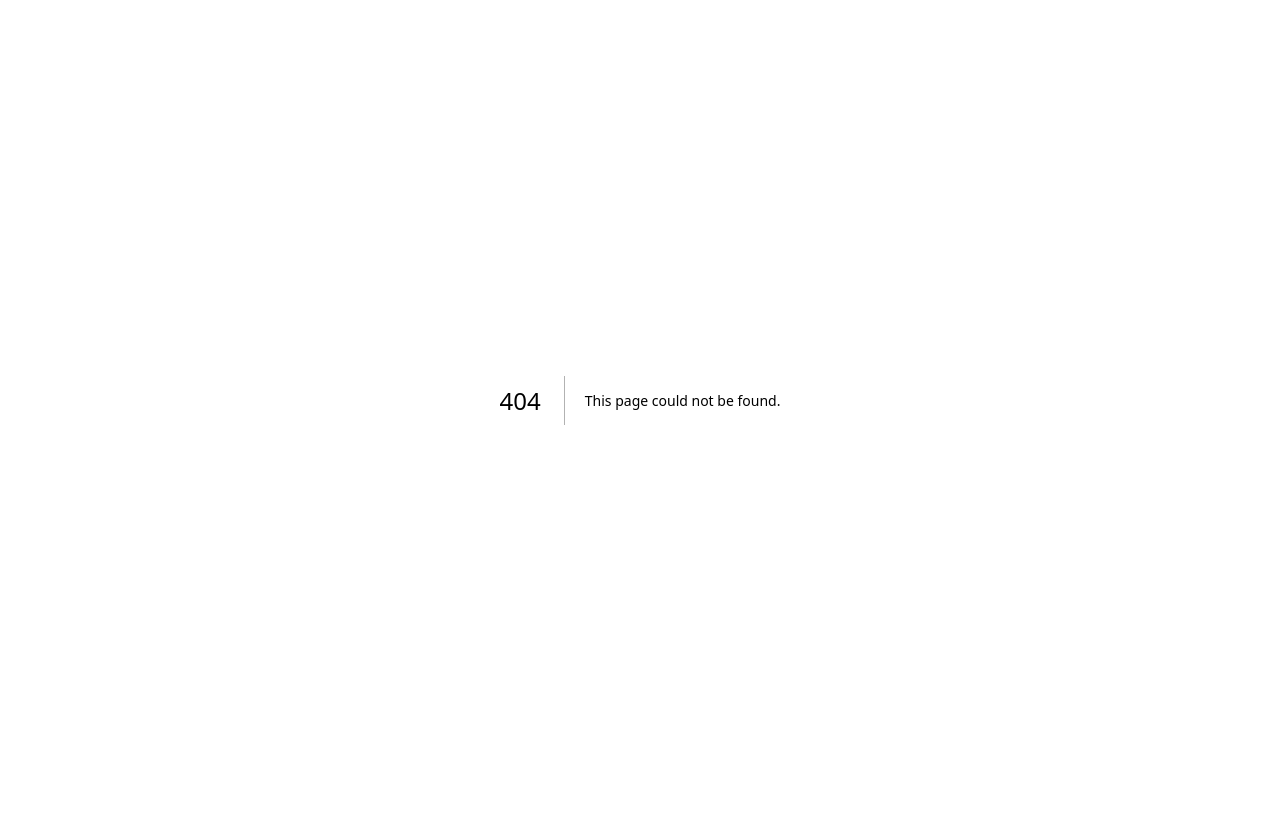
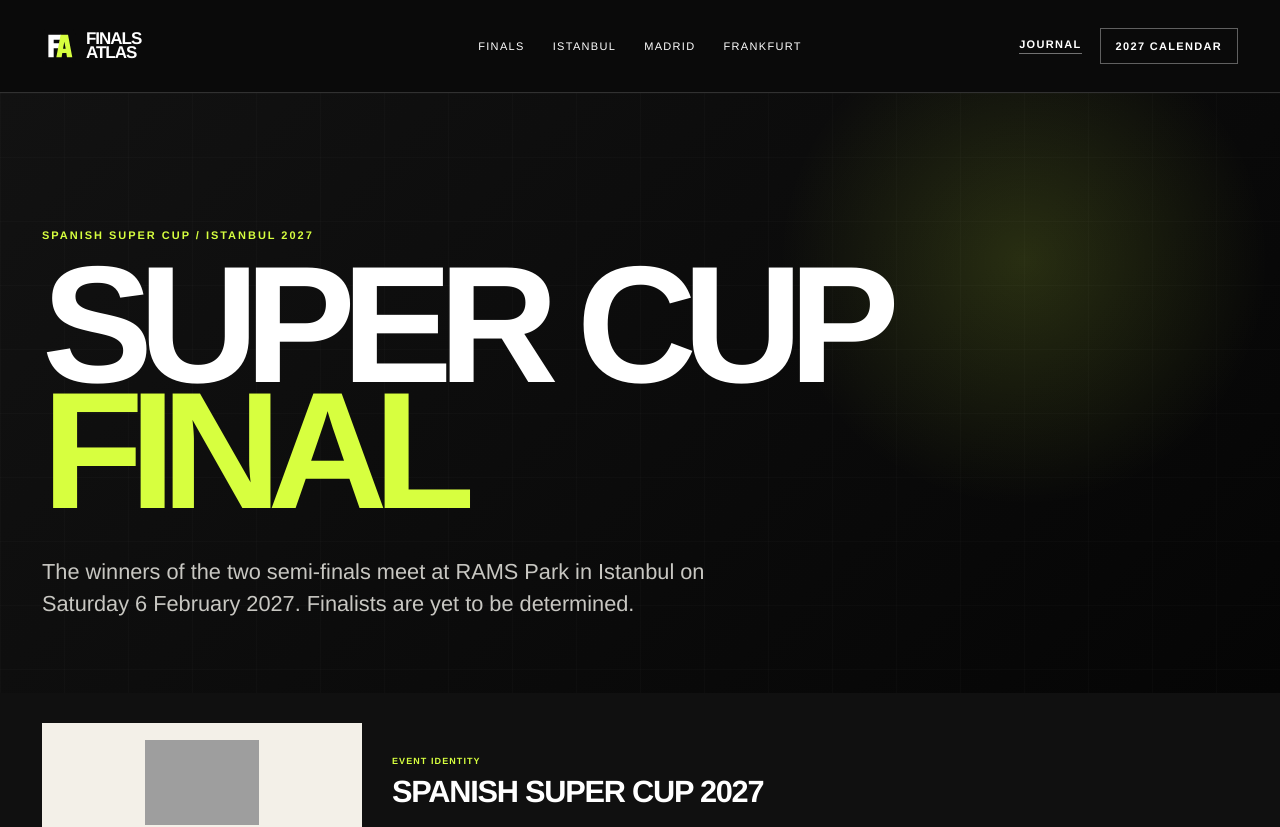
Before and after one commit to istanbulhighlights34-star/finalistanbul, a Next.js app: page /finals/spanish-super-cup-istanbul-2027/final in a window 1280 px wide. Before the commit this address had no page. Shown: the top 827 px of the page. Before the commit the page ends 800 px from the top, so only its background shows below. Built offline with nearby package versions, Linux system fonts and the light colour scheme; grey boxes are pictures that could not be loaded.

Commit message:
Add Spanish Super Cup 2027 match travel guides

```diff
--- a/app/cities/istanbul/spanish-super-cup-week/page.tsx
+++ b/app/cities/istanbul/spanish-super-cup-week/page.tsx
@@ -17,7 +17,7 @@
     introTitle="PLAN BY SIDE OF THE CITY, NOT JUST BY STADIUM"
     paragraphs={["The opening semi-final is at Chobani Stadium in Kadıköy on the Asian side, followed the next night by the second semi-final at Tüpraş Stadium on the European side. The final is at RAMS Park on 6 February.","That spread makes one well-connected hotel base more practical for many visitors than changing hotels between matches. Keep 4 and 5 February open for Istanbul itself and for any official event information published closer to the tournament."]}
     cards={[["02 FEB — KADIKÖY","Treat the first match as an Asian-side day. Build the daytime around Kadıköy and keep the pre-match schedule flexible until official access information is released."],["03 FEB — BEŞİKTAŞ","Shift the city focus to the European waterfront for the second semi-final at Tüpraş Stadium. Confirm normal transport options again on the day."],["04–05 FEB — ISTANBUL","These are the natural city days between the semi-finals and final. Use them for the historic peninsula, Bosphorus or neighborhoods rather than unnecessary stadium travel."],["06 FEB — FINAL","RAMS Park hosts the final. Use the normal Seyrantepe corridor as your planning reference, but follow official instructions if event-specific routing is announced."]]}
-    relatedLinks={[{href:"/finals/spanish-super-cup-istanbul-2027",label:"Spanish Super Cup 2027"},{href:"/cities/istanbul/where-to-stay",label:"Where to stay in Istanbul"},{href:"/cities/istanbul/airports-and-transport",label:"Istanbul airports & transport"},{href:"/cities/istanbul",label:"Istanbul city hub"}]}
+    relatedLinks={[{href:"/finals/spanish-super-cup-istanbul-2027/barcelona-atletico-madrid",label:"Barcelona vs Atlético guide"},{href:"/finals/spanish-super-cup-istanbul-2027/real-sociedad-real-madrid",label:"Real Sociedad vs Real Madrid guide"},{href:"/finals/spanish-super-cup-istanbul-2027/final",label:"Super Cup Final guide"},{href:"/finals/spanish-super-cup-istanbul-2027",label:"Spanish Super Cup 2027"},{href:"/cities/istanbul/where-to-stay",label:"Where to stay in Istanbul"},{href:"/cities/istanbul/airports-and-transport",label:"Istanbul airports & transport"},{href:"/cities/istanbul",label:"Istanbul city hub"}]}
     note="Official ticketing, supporter zones, gates and event-specific transport arrangements are not assumed. Check RFEF and local authorities when those details are published." competitionLogo={{src:"https://commons.wikimedia.org/wiki/Special:FilePath/Supercopa%20Espa%C3%B1a%20Logotipo.png",alt:"Spanish Super Cup logo",label:"Spanish Super Cup 2027"}}
   />;
 }
--- /dev/null
+++ b/app/finals/spanish-super-cup-istanbul-2027/MatchGuide.tsx
@@ -0,0 +1,48 @@
+import TravelGuide from "../../_components/TravelGuide";
+
+const hub = "/finals/spanish-super-cup-istanbul-2027";
+const schedule = "https://rfef.es/es/noticias/definida-la-hoja-de-ruta-de-la-supercopa-2027-que-se-celebrara-en-estambul";
+
+export type Match = {
+  title: string;
+  accent: string;
+  lede: string;
+  date: string;
+  venue: string;
+  district: string;
+  stadiumHref: string;
+  stadiumLabel: string;
+  paragraphs: string[];
+  matchday: string;
+  stay: string;
+  airport: string;
+};
+
+export default function MatchGuide({ match }: { match: Match }) {
+  return <TravelGuide
+    kicker="SPANISH SUPER CUP / ISTANBUL 2027"
+    title={match.title}
+    accent={match.accent}
+    lede={match.lede}
+    facts={[[match.date, "February 2027"], ["22:00", "Istanbul local time"], [match.venue, match.district], ["TICKETS", "Sale details pending"]]}
+    introKicker="MATCH GUIDE"
+    introTitle="PLAN THE MATCHDAY"
+    paragraphs={match.paragraphs}
+    cards={[
+      ["THE STADIUM", match.matchday],
+      ["WHERE TO STAY", match.stay],
+      ["FROM THE AIRPORT", match.airport],
+      ["TICKETS", "Official sale dates, prices and authorized sales channels have not been announced. Check RFEF and the participating clubs before buying; this guide does not sell tickets."],
+    ]}
+    relatedLinks={[
+      { href: match.stadiumHref, label: match.stadiumLabel + " stadium guide" },
+      { href: "/cities/istanbul/where-to-stay", label: "Choose an Istanbul hotel base" },
+      { href: "/cities/istanbul/airports-and-transport", label: "Airports and transport" },
+      { href: "/cities/istanbul/spanish-super-cup-week", label: "Five-day Super Cup trip plan" },
+      { href: hub, label: "All Spanish Super Cup matches" },
+    ]}
+    sourceLinks={[{ href: schedule, label: "RFEF — official 2027 schedule and stadiums" }]}
+    note="The RFEF schedule lists 20:00 in mainland Spain, which is 22:00 in Istanbul in February. Gates, supporter zones, special transport and ticket sales are pending official announcements. Recheck the organizer and transport operators before travel."
+    competitionLogo={{src:"https://commons.wikimedia.org/wiki/Special:FilePath/Supercopa%20Espa%C3%B1a%20Logotipo.png",alt:"Spanish Super Cup logo",label:"Spanish Super Cup 2027"}}
+  />;
+}
--- /dev/null
+++ b/app/finals/spanish-super-cup-istanbul-2027/final/page.tsx
@@ -0,0 +1,13 @@
+import type { Metadata } from "next";
+import MatchGuide from "../MatchGuide";
+
+export const metadata: Metadata = { title: "Spanish Super Cup Final Istanbul 2027: RAMS Park & Travel", description: "Spanish Super Cup final, 6 February 2027 at RAMS Park: 22:00 Istanbul kick-off, stadium transport, hotel areas and ticket status.", alternates: { canonical: "/finals/spanish-super-cup-istanbul-2027/final" } };
+
+export default function Page() { return <MatchGuide match={{
+  title: "SUPER CUP", accent: "FINAL", lede: "The winners of the two semi-finals meet at RAMS Park in Istanbul on Saturday 6 February 2027. Finalists are yet to be determined.",
+  date: "06 FEB", venue: "RAMS PARK", district: "Seyrantepe, European side", stadiumHref: "/stadiums/rams-park", stadiumLabel: "RAMS Park",
+  paragraphs: ["The Spanish Super Cup title match is scheduled for Ali Sami Yen Sports Complex – RAMS Park. The RFEF lists a 20:00 mainland Spain kick-off, equivalent to 22:00 in Istanbul. The participating teams will be known after the 2 and 3 February semi-finals.", "Plan the route to Seyrantepe before booking a hotel. The normal M2 rail corridor is a useful reference, while final-specific station access and crowd measures remain subject to official instructions."],
+  matchday: "RAMS Park is in Seyrantepe. Check the stadium guide and allow flexibility for security perimeters or changed station arrangements nearer the final.",
+  stay: "A central area with access to the M2 corridor can suit a final-only trip. For all three games, compare it with Beşiktaş, Taksim and Kadıköy bases.",
+  airport: "From either airport, first reach your accommodation and plan the Seyrantepe leg separately. Check the latest M2 timetable and any organizer instructions for the return after a late kick-off.",
+  }} />; }
--- a/app/sitemap.ts
+++ b/app/sitemap.ts
@@ -1,4 +1,4 @@
 import type { MetadataRoute } from "next";
 
-const paths=["","/finals","/blog","/blog/istanbul-final-week-travel-plan","/blog/istanbul-matchday-transport-strategy","/blog/madrid-champions-league-final-weekend-plan","/blog/frankfurt-europa-league-final-trip-plan","/blog/final-week-travel-checklist","/cities/istanbul","/cities/madrid","/cities/frankfurt","/finals/spanish-super-cup-istanbul-2027","/finals/conference-league-final-istanbul-2027","/finals/champions-league-final-madrid-2027","/finals/europa-league-final-frankfurt-2027","/cities/istanbul/where-to-stay","/cities/istanbul/airports-and-transport","/cities/istanbul/spanish-super-cup-week","/cities/istanbul/conference-league-final-weekend","/cities/madrid/where-to-stay","/cities/madrid/airport-to-estadio-metropolitano","/cities/madrid/champions-league-final-weekend","/cities/frankfurt/where-to-stay","/cities/frankfurt/airport-to-stadion-frankfurt","/cities/frankfurt/europa-league-final-trip","/stadiums/chobani-stadium","/stadiums/tupras-stadium","/stadiums/rams-park","/stadiums/estadio-metropolitano","/stadiums/stadion-frankfurt"];
+const paths=["","/finals","/blog","/blog/istanbul-final-week-travel-plan","/blog/istanbul-matchday-transport-strategy","/blog/madrid-champions-league-final-weekend-plan","/blog/frankfurt-europa-league-final-trip-plan","/blog/final-week-travel-checklist","/cities/istanbul","/cities/madrid","/cities/frankfurt","/finals/spanish-super-cup-istanbul-2027","/finals/spanish-super-cup-istanbul-2027/barcelona-atletico-madrid","/finals/spanish-super-cup-istanbul-2027/real-sociedad-real-madrid","/finals/spanish-super-cup-istanbul-2027/final","/finals/conference-league-final-istanbul-2027","/finals/champions-league-final-madrid-2027","/finals/europa-league-final-frankfurt-2027","/cities/istanbul/where-to-stay","/cities/istanbul/airports-and-transport","/cities/istanbul/spanish-super-cup-week","/cities/istanbul/conference-league-final-weekend","/cities/madrid/where-to-stay","/cities/madrid/airport-to-estadio-metropolitano","/cities/madrid/champions-league-final-weekend","/cities/frankfurt/where-to-stay","/cities/frankfurt/airport-to-stadion-frankfurt","/cities/frankfurt/europa-league-final-trip","/stadiums/chobani-stadium","/stadiums/tupras-stadium","/stadiums/rams-park","/stadiums/estadio-metropolitano","/stadiums/stadion-frankfurt"];
 export default function sitemap():MetadataRoute.Sitemap{const lastModified=new Date();return paths.map((path,index)=>({url:"https://finalsatlas.com"+path,lastModified,changeFrequency:path.startsWith("/blog")?"monthly" as const:"weekly" as const,priority:index===0?1:path==="/finals"?0.95:path==="/blog"?0.9:path.startsWith("/finals/")?0.9:path.startsWith("/blog/")?0.82:path.includes("/where-to-stay")||path.includes("/airport")||path.includes("/week")||path.includes("/trip")?0.88:path.startsWith("/cities/")?0.85:0.8}))}
--- a/app/stadiums/chobani-stadium/page.tsx
+++ b/app/stadiums/chobani-stadium/page.tsx
@@ -1,3 +1,3 @@
 import type { Metadata } from "next"; import VenueGuide from "../../_components/VenueGuide";
 export const metadata:Metadata={title:"Chobani Stadium Istanbul: Spanish Super Cup 2027 Guide",description:"Chobani Stadium guide for Barcelona vs Atlético Madrid in the 2027 Spanish Super Cup in Istanbul.",alternates:{canonical:"/stadiums/chobani-stadium"}};
-export default function Page(){return <VenueGuide city="Istanbul" cityHref="/cities/istanbul" name="CHOBANI" label="STADIUM" lede="Chobani Stadium hosts Barcelona vs Atlético Madrid in the first 2027 Spanish Super Cup semi-final." facts={[["02 FEB 2027","Semi-final"],["22:00","Local kick-off"],["~48,000","Capacity"],["KADIKÖY","Istanbul"]]} paragraphs={["RFEF names Chobani Stadium Fenerbahçe Şükrü Saracoğlu Sports Complex as the venue for Barcelona vs Atlético Madrid on Tuesday 2 February 2027.","The stadium is on Istanbul's Asian side in Kadıköy and has capacity close to 48,000. It hosted the 2009 UEFA Cup final. Event-specific gates and supporter transport remain pending official publication."]} eventLinks={[{href:"/finals/spanish-super-cup-istanbul-2027",label:"Spanish Super Cup 2027"}]} image={{src:"https://commons.wikimedia.org/wiki/Special:FilePath/%C5%9E%C3%BCkr%C3%BC%20Sara%C3%A7o%C4%9Flu%20Stadyumu%2027102024.jpg",alt:"Chobani Stadium in Kadıköy, Istanbul",credit:"Photo: Kayra · CC BY 4.0",creditHref:"https://commons.wikimedia.org/wiki/File:%C5%9E%C3%BCkr%C3%BC_Sara%C3%A7o%C4%9Flu_Stadyumu_27102024.jpg"}} competitionLogos={[{src:"https://commons.wikimedia.org/wiki/Special:FilePath/Supercopa%20Espa%C3%B1a%20Logotipo.png",alt:"Spanish Super Cup logo",label:"Spanish Super Cup 2027"}]}/>}
+export default function Page(){return <VenueGuide city="Istanbul" cityHref="/cities/istanbul" name="CHOBANI" label="STADIUM" lede="Chobani Stadium hosts Barcelona vs Atlético Madrid in the first 2027 Spanish Super Cup semi-final." facts={[["02 FEB 2027","Semi-final"],["22:00","Local kick-off"],["~48,000","Capacity"],["KADIKÖY","Istanbul"]]} paragraphs={["RFEF names Chobani Stadium Fenerbahçe Şükrü Saracoğlu Sports Complex as the venue for Barcelona vs Atlético Madrid on Tuesday 2 February 2027.","The stadium is on Istanbul's Asian side in Kadıköy and has capacity close to 48,000. It hosted the 2009 UEFA Cup final. Event-specific gates and supporter transport remain pending official publication."]} eventLinks={[{href:"/finals/spanish-super-cup-istanbul-2027/barcelona-atletico-madrid",label:"Barcelona vs Atlético — match guide"},{href:"/finals/spanish-super-cup-istanbul-2027",label:"Spanish Super Cup 2027"}]} image={{src:"https://commons.wikimedia.org/wiki/Special:FilePath/%C5%9E%C3%BCkr%C3%BC%20Sara%C3%A7o%C4%9Flu%20Stadyumu%2027102024.jpg",alt:"Chobani Stadium in Kadıköy, Istanbul",credit:"Photo: Kayra · CC BY 4.0",creditHref:"https://commons.wikimedia.org/wiki/File:%C5%9E%C3%BCkr%C3%BC_Sara%C3%A7o%C4%9Flu_Stadyumu_27102024.jpg"}} competitionLogos={[{src:"https://commons.wikimedia.org/wiki/Special:FilePath/Supercopa%20Espa%C3%B1a%20Logotipo.png",alt:"Spanish Super Cup logo",label:"Spanish Super Cup 2027"}]}/>}
--- a/app/stadiums/rams-park/page.tsx
+++ b/app/stadiums/rams-park/page.tsx
@@ -1,3 +1,3 @@
 import type { Metadata } from "next"; import VenueGuide from "../../_components/VenueGuide";
 export const metadata:Metadata={title:"RAMS Park Istanbul: Spanish Super Cup Final 2027 Guide",description:"RAMS Park / Ali Sami Yen Sports Complex guide for the Spanish Super Cup Final in Istanbul on 6 February 2027.",alternates:{canonical:"/stadiums/rams-park"}};
-export default function Page(){return <VenueGuide city="Istanbul" cityHref="/cities/istanbul" name="RAMS" label="PARK" lede="Galatasaray's home hosts the 2027 Spanish Super Cup final on Saturday 6 February." facts={[["06 FEB 2027","Final"],["22:00","Local kick-off"],["53,000+","Capacity"],["GALATASARAY","Home club"]]} paragraphs={["RFEF confirms Ali Sami Yen Sports Complex – RAMS Park as the venue for the Spanish Super Cup final on 6 February 2027. It is the largest of the three stadiums used for the tournament.","RFEF lists capacity above 53,000 and notes the stadium opened in January 2011. Final-specific ticketing, entry and supporter transport instructions have not yet been published."]} eventLinks={[{href:"/finals/spanish-super-cup-istanbul-2027",label:"Spanish Super Cup 2027"}]} image={{src:"https://commons.wikimedia.org/wiki/Special:FilePath/Rams%20Park%20i%C3%A7%20g%C3%B6r%C3%BCn%C3%BCm%202025.jpg",alt:"RAMS Park interior in Istanbul",credit:"Photo: Antoloji · CC BY-SA 4.0",creditHref:"https://commons.wikimedia.org/wiki/File:Rams_Park_i%C3%A7_g%C3%B6r%C3%BCn%C3%BCm_2025.jpg"}} competitionLogos={[{src:"https://commons.wikimedia.org/wiki/Special:FilePath/Supercopa%20Espa%C3%B1a%20Logotipo.png",alt:"Spanish Super Cup logo",label:"Spanish Super Cup Final 2027"}]}/>}
+export default function Page(){return <VenueGuide city="Istanbul" cityHref="/cities/istanbul" name="RAMS" label="PARK" lede="Galatasaray's home hosts the 2027 Spanish Super Cup final on Saturday 6 February." facts={[["06 FEB 2027","Final"],["22:00","Local kick-off"],["53,000+","Capacity"],["GALATASARAY","Home club"]]} paragraphs={["RFEF confirms Ali Sami Yen Sports Complex – RAMS Park as the venue for the Spanish Super Cup final on 6 February 2027. It is the largest of the three stadiums used for the tournament.","RFEF lists capacity above 53,000 and notes the stadium opened in January 2011. Final-specific ticketing, entry and supporter transport instructions have not yet been published."]} eventLinks={[{href:"/finals/spanish-super-cup-istanbul-2027/final",label:"Spanish Super Cup Final — match guide"},{href:"/finals/spanish-super-cup-istanbul-2027",label:"Spanish Super Cup 2027"}]} image={{src:"https://commons.wikimedia.org/wiki/Special:FilePath/Rams%20Park%20i%C3%A7%20g%C3%B6r%C3%BCn%C3%BCm%202025.jpg",alt:"RAMS Park interior in Istanbul",credit:"Photo: Antoloji · CC BY-SA 4.0",creditHref:"https://commons.wikimedia.org/wiki/File:Rams_Park_i%C3%A7_g%C3%B6r%C3%BCn%C3%BCm_2025.jpg"}} competitionLogos={[{src:"https://commons.wikimedia.org/wiki/Special:FilePath/Supercopa%20Espa%C3%B1a%20Logotipo.png",alt:"Spanish Super Cup logo",label:"Spanish Super Cup Final 2027"}]}/>}
```
Also changed, not shown: app/finals/spanish-super-cup-istanbul-2027/barcelona-atletico-madrid/page.tsx (added, +13 -0 lines), app/finals/spanish-super-cup-istanbul-2027/page.tsx (+1 -1 lines), app/finals/spanish-super-cup-istanbul-2027/real-sociedad-real-madrid/page.tsx (added, +13 -0 lines), app/stadiums/tupras-stadium/page.tsx (+1 -1 lines).
